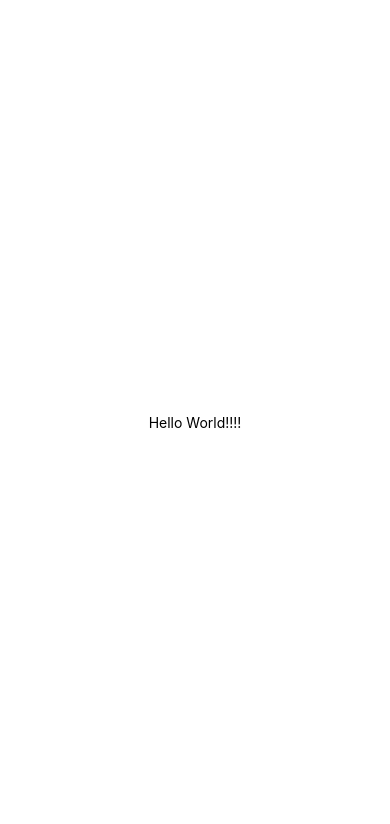
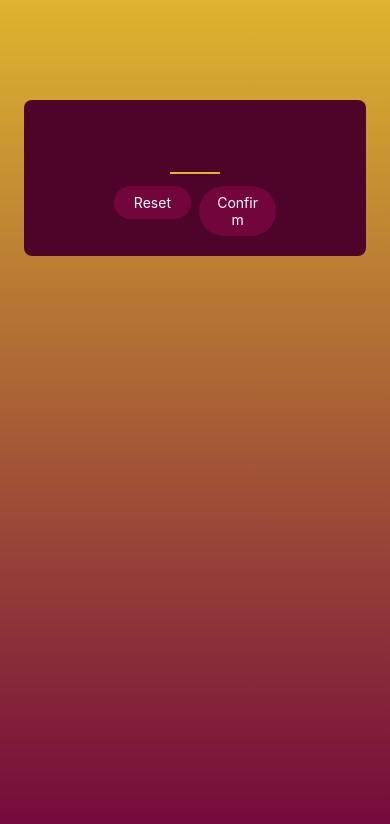
Before and after one commit to nguyenthong17/MemoryGame, a React Native app: screen / in a window 390 px wide. Shown: the top 824 px of the page. Built offline with nearby package versions, Linux system fonts and the light colour scheme.

Commit message:
backgorund finish

```diff
--- a/App.js
+++ b/App.js
@@ -1,20 +1,18 @@
-import { StatusBar } from 'expo-status-bar';
-import { StyleSheet, Text, View } from 'react-native';
+import { StyleSheet } from "react-native";
+import { LinearGradient } from "expo-linear-gradient";
+
+import StartGame from "./screens/StartGame";
 
 export default function App() {
   return (
-    <View style={styles.container}>
-      <Text>Hello World!!!!</Text>
-      <StatusBar style="auto" />
-    </View>
+    <LinearGradient colors={["#ddb52f", "#72063c"]} style={styles.rootsScreen}>
+      <StartGame />
+    </LinearGradient>
   );
 }
 
 const styles = StyleSheet.create({
-  container: {
+  rootsScreen: {
     flex: 1,
-    backgroundColor: '#fff',
-    alignItems: 'center',
-    justifyContent: 'center',
   },
 });
--- /dev/null
+++ b/components/PrimaryButton.js
@@ -0,0 +1,46 @@
+import { View, Text, Pressable, StyleSheet } from "react-native";
+import { color } from "react-native/Libraries/Components/View/ReactNativeStyleAttributes";
+
+function PrimaryButton({ children }) {
+  function pressHandler() {
+    console.log("Button presed");
+  }
+  return (
+    <View style={styles.buttonOuterContainer}>
+      <Pressable
+        style={({ pressed }) =>
+          pressed
+            ? [styles.buttonContainer, styles.pressed]
+            : styles.buttonContainer
+        }
+        onPress={pressHandler}
+        android_ripple={{ color: "#640233" }}
+      >
+        <Text style={styles.buttonText}>{children}</Text>
+      </Pressable>
+    </View>
+  );
+}
+
+export default PrimaryButton;
+
+const styles = StyleSheet.create({
+  buttonOuterContainer: {
+    borderRadius: 28,
+    margin: 4,
+    overflow: "hidden",
+  },
+  buttonContainer: {
+    backgroundColor: "#72063c",
+    paddingVertical: 8,
+    paddingHorizontal: 16,
+    elevation: 2,
+  },
+  buttonText: {
+    textAlign: "center",
+    color: "white",
+  },
+  pressed: {
+    opacity: 0.75,
+  },
+});
--- a/package.json
+++ b/package.json
@@ -15,7 +15,8 @@
     "react": "17.0.1",
     "react-dom": "17.0.1",
     "react-native": "0.64.3",
-    "react-native-web": "0.17.1"
+    "react-native-web": "0.17.1",
+    "expo-linear-gradient": "~11.0.3"
   },
   "devDependencies": {
     "@babel/core": "^7.12.9"
--- /dev/null
+++ b/screens/StartGame.js
@@ -0,0 +1,58 @@
+import { TextInput, View, StyleSheet } from "react-native";
+import PrimaryButton from "../components/PrimaryButton";
+
+function StartGame() {
+  return (
+    <View style={styles.inputContainer}>
+      <TextInput
+        style={styles.numberInput}
+        maxLength={2}
+        keyboardType="number-pad"
+        autoCapitalize="none"
+        autoCorrect={false}
+      />
+      <View style={styles.buttonContainer}>
+        <View style={styles.button}>
+          <PrimaryButton>Reset</PrimaryButton>
+        </View>
+        <View style={styles.button}>
+          <PrimaryButton>Confirm</PrimaryButton>
+        </View>
+      </View>
+    </View>
+  );
+}
+
+export default StartGame;
+
+const styles = StyleSheet.create({
+  inputContainer: {
+    alignItems: "center",
+    marginTop: 100,
+    marginHorizontal: 24,
+    padding: 16,
+    backgroundColor: "#4e0329",
+    borderRadius: 8,
+    elevation: 4,
+    shadowColor: "black",
+    shadowOffset: { widht: 0, height: 2 },
+    shadowRadius: 6,
+    shadowOpacity: 0.25,
+  },
+  numberInput: {
+    height: 50,
+    width: 50,
+    fontSize: 32,
+    borderBottomColor: "#ddb52f",
+    borderBottomWidth: 2,
+    color: "#ddb52f",
+    marginVertical: 8,
+    fontWeight: "bold",
+  },
+  buttonContainer: {
+    flexDirection: "row",
+  },
+  button: {
+    flex: 1,
+  },
+});
```
Also changed, not shown: screens/Game.js (added), screens/GameOver.js (added), 1 other file (tests, documents, lock files or other folders).
